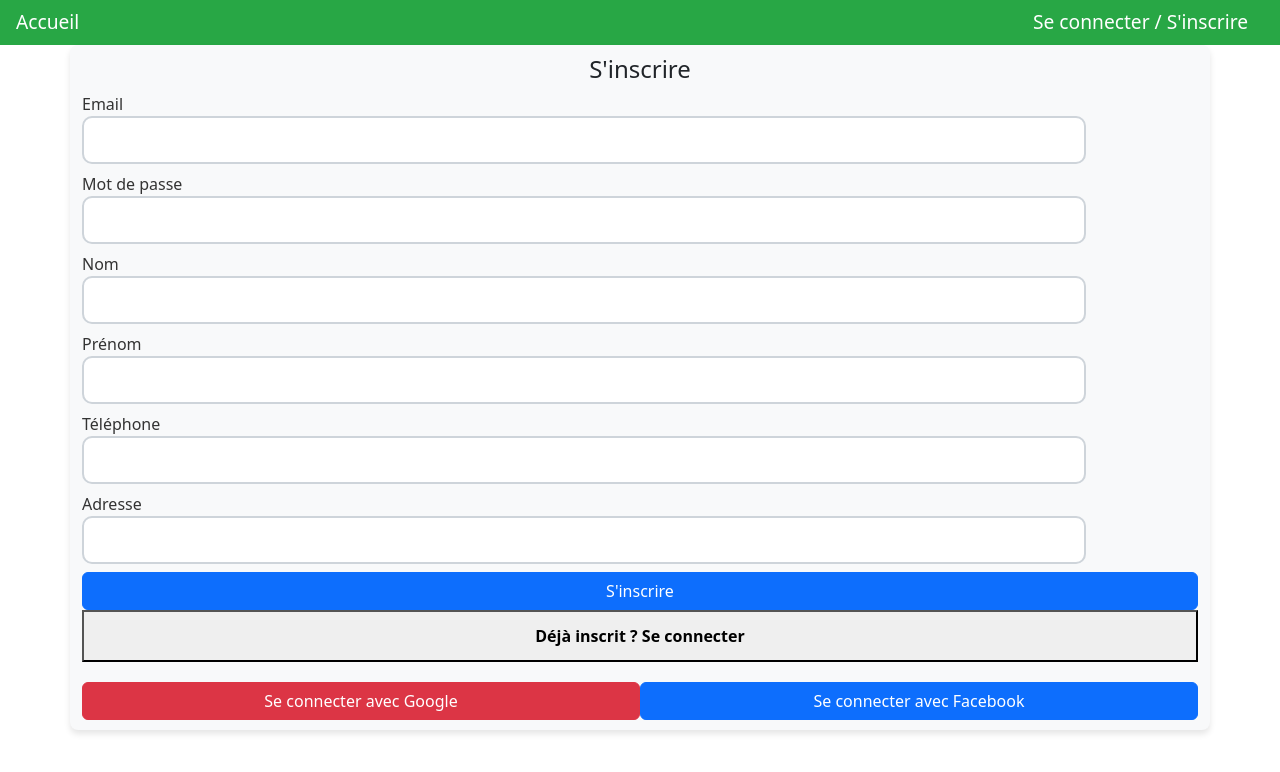
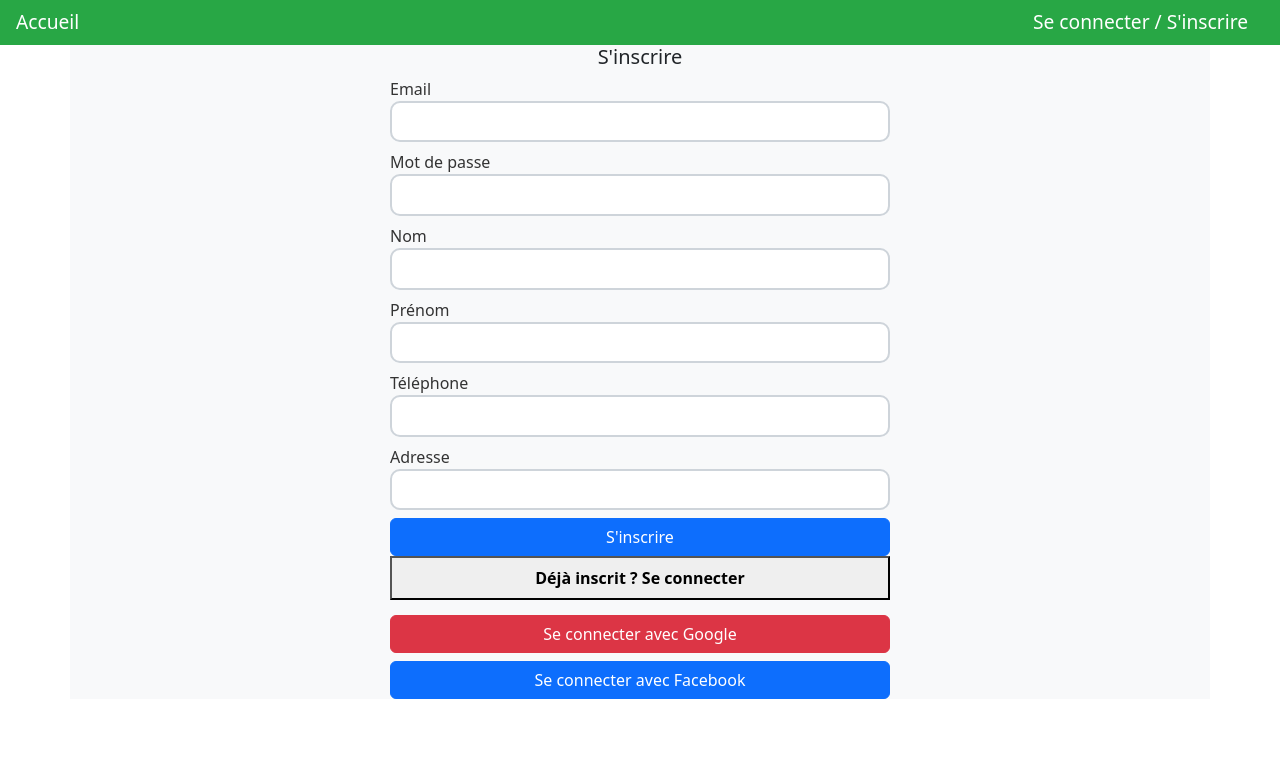
Before and after one commit to NessrineTabta/DevineLePays-, a React (Create React App) app in the folder frontend/: page /auth in a window 1280 px wide. Shown: the top 772 px of the page. Built offline with nearby package versions, Linux system fonts and the light colour scheme; no server answers.

Commit message:
FONCTIONNEL POUR PROF

```diff
--- a/frontend/src/Composants/Authentification.jsx
+++ b/frontend/src/Composants/Authentification.jsx
@@ -5,7 +5,6 @@ import { auth, googleProvider, facebookProvider, db } from '../Backend/Firebase'
 import { signInWithPopup } from 'firebase/auth';
 import { doc, setDoc, getDoc } from 'firebase/firestore';
 import '../Css/Authentification.css'; // Importation du fichier CSS
-
 const Authentification = () => {
   const navigate = useNavigate();
   const [isRegistering, setIsRegistering] = useState(true);
@@ -71,7 +70,8 @@ const Authentification = () => {
 
   return (
     <div className="container">
-      <h4>{isRegistering ? 'S\'inscrire' : 'Se connecter'}</h4>
+      <div className="form-container">
+        <h5>{isRegistering ? 'S\'inscrire' : 'Se connecter'}</h5>
         {error && <div className="alert alert-danger">{error}</div>}
         <form onSubmit={handleSubmit}>
           <div className="mb-2">
@@ -167,6 +167,7 @@ const Authentification = () => {
           </button>
         </div>
       </div>
+    </div>
   );
 };
 
--- a/frontend/src/Composants/Jeu.jsx
+++ b/frontend/src/Composants/Jeu.jsx
@@ -68,7 +68,7 @@ const Jeu = () => {
   };
 
   return (
-    <div style={{ textAlign: "center", marginTop: "-10px" }}>
+    <div style={{ textAlign: "center", marginTop: "0px" }}>
       <h2>Jeu Interactif FIND A COUNTRY 🚀</h2>
 
       <div style={{ display: "flex", justifyContent: "center", alignItems: "flex-start" }}>
--- a/frontend/src/Css/Authentification.css
+++ b/frontend/src/Css/Authentification.css
@@ -1,17 +1,25 @@
-/* Container for the form */
+/* Conteneur global */
 .container {
-    max-width: 600px;
-    margin: 0 auto; /* Center the form horizontally and add some top margin */
-    background-color: #f8f9fa;
-    padding: 10px;
-    border-radius: 8px;
-    box-shadow: 0 4px 6px rgba(0, 0, 0, 0.1);
+    display: flex;
+    justify-content: center;
+    align-items: flex-start; /* Aligner le formulaire en haut */
+    min-height: 80vh; /* Garder toute la hauteur de la page, mais on peut ajuster */
+    background-color: #f8f9fa; /* Fond de la page */
+    padding-top: 0; /* Retirer tout espace supplémentaire en haut */
 }
 
-  h4{
+/* Formulaire */
+.form-container {
+    width: 500px; /* Largeur fixe du formulaire */
+    margin-top: 0; /* Réduire l’espace supérieur */
+}
+
+/* Autres ajustements pour les éléments du formulaire */
+h5 {
     text-align: center;
+    margin-top: 5px; /* Retirer l’espace supplémentaire au-dessus du titre */
+}
 
-  }
 
 /* Error message styling */
 .alert-danger {
@@ -19,6 +27,7 @@
     margin-bottom: 20px;
     padding: 10px;
 }
+
 /* Styling for form labels */
 label {
     display: block;
@@ -28,39 +37,37 @@ label {
 
 /* Styling for form inputs */
 input.form-control {
-    width: 90%; /* Rendre les inputs plus larges */
-    padding: 10px 20px; /* Plus de padding pour un meilleur espace intérieur */
-    font-size: 1rem; /* Taille de police plus confortable */
+    width: 100%; /* Garder les inputs assez larges, mais réduire un peu */
+    padding: 8px 16px; /* Réduire le padding pour rendre les champs plus compacts */
+    font-size: 0.9rem; /* Réduire la taille de police légèrement pour un aspect plus compact */
     border: 2px solid #ced4da; /* Bordure grise claire */
     border-radius: 10px; /* Bords arrondis */
-    transition: border-color 0.3s ease, box-shadow 0.3s ease; /* Transition pour un effet au focus */
+    transition: border-color 0.3s ease, box-shadow 0.3s ease;
     background-color: #ffffff; /* Fond blanc pour plus de clarté */
 }
 
 /* Input focus effect */
 input.form-control:focus {
-    border-color: #007bff; /* Bordure bleue au focus */
-    box-shadow: 0 0 0 0.2rem rgba(38, 143, 255, 0.25); /* Ombre douce autour de l'input */
-    outline: none; /* Retirer le contour par défaut */
-}
-
-  input.form-control:focus {
     border-color: #007bff;
     box-shadow: 0 0 0 0.2rem rgba(38, 143, 255, 0.25);
+    outline: none;
 }
 
 /* Button styling */
 button {
-    width: 100%;
+    width: 100%; /* S'assurer que les boutons prennent 50% de la largeur */
     font-weight: bold;
-    font-size: 16px;
-    padding: 12px;
-    margin-top: 20px;
+    font-size: 14px; /* Réduire la taille de la police des boutons */
+    padding: 8px 16px;
+    margin-bottom: 12px; /* Réduire l'espacement sous chaque bouton */
     border-radius: 5px;
     transition: background-color 0.3s ease;
     color: #000000;
+    display: block;
+    margin-left: 0;
 }
 
+/* Button hover effect */
 button:hover {
     opacity: 0.9;
 }
@@ -102,14 +109,17 @@ input.form-control:focus {
 /* Flexbox for social login buttons */
 .social-login-buttons {
     display: flex;
-    justify-content: center;
-    margin-top: 20px;
+    flex-direction: column;
+    align-items: flex-start;
+    margin-top: 15px; /* Réduire l'espacement entre les boutons sociaux */
 }
 
 /* Social login buttons (Google & Facebook) */
 .btn-danger {
     background-color: #db4437;
     border: none;
+    width: 100%;
+    margin-bottom: 8px; /* Espacement plus petit sous chaque bouton */
 }
 
 .btn-danger:hover {
@@ -119,6 +129,7 @@ input.form-control:focus {
 .btn-primary {
     background-color: #3b5998;
     border: none;
+    width: 100%;
 }
 
 .btn-primary:hover {
```
Also changed, not shown: frontend/src/Css/App.css (line endings or trailing spaces). Lines whose indentation alone changed are shown as unchanged.
